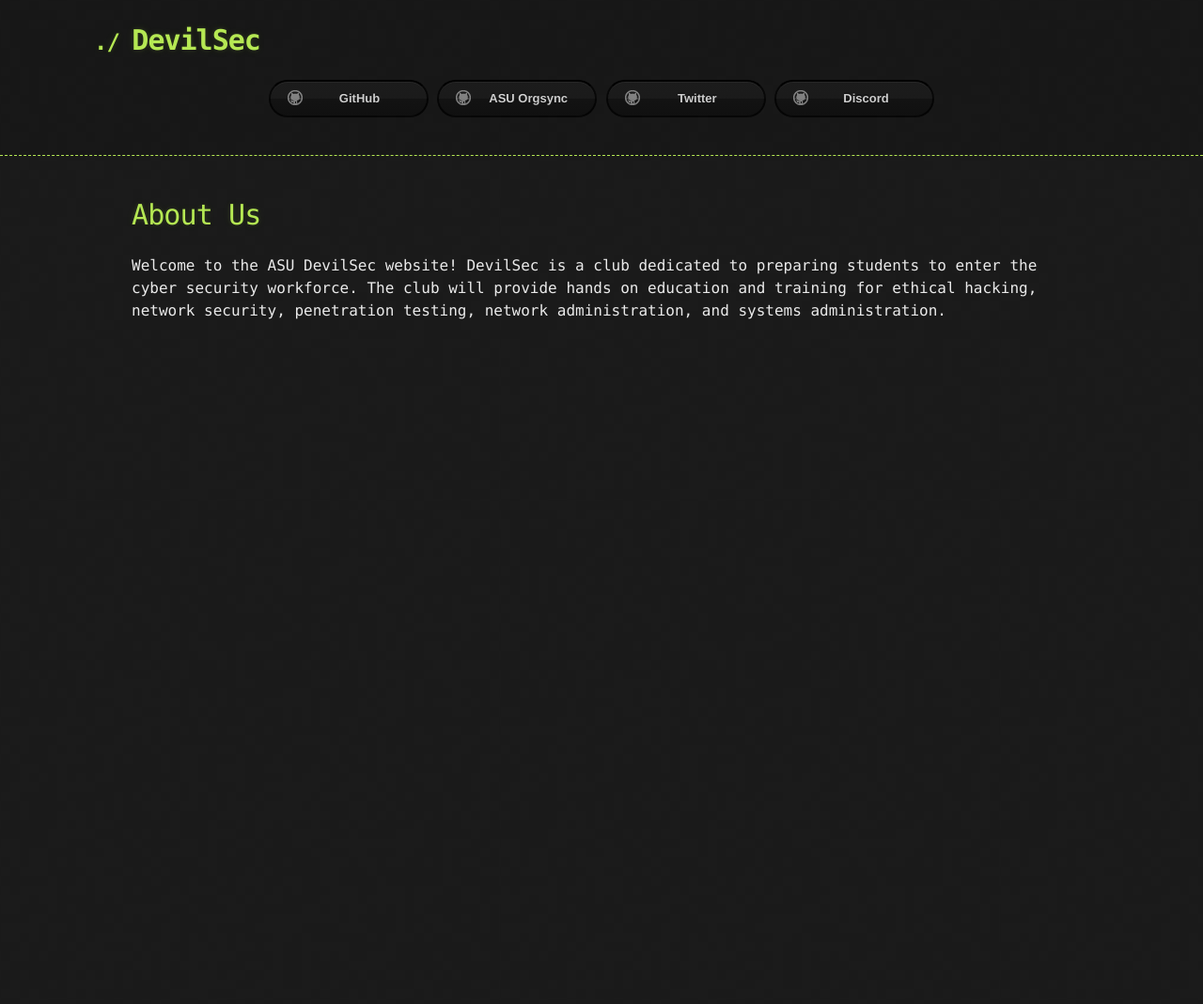
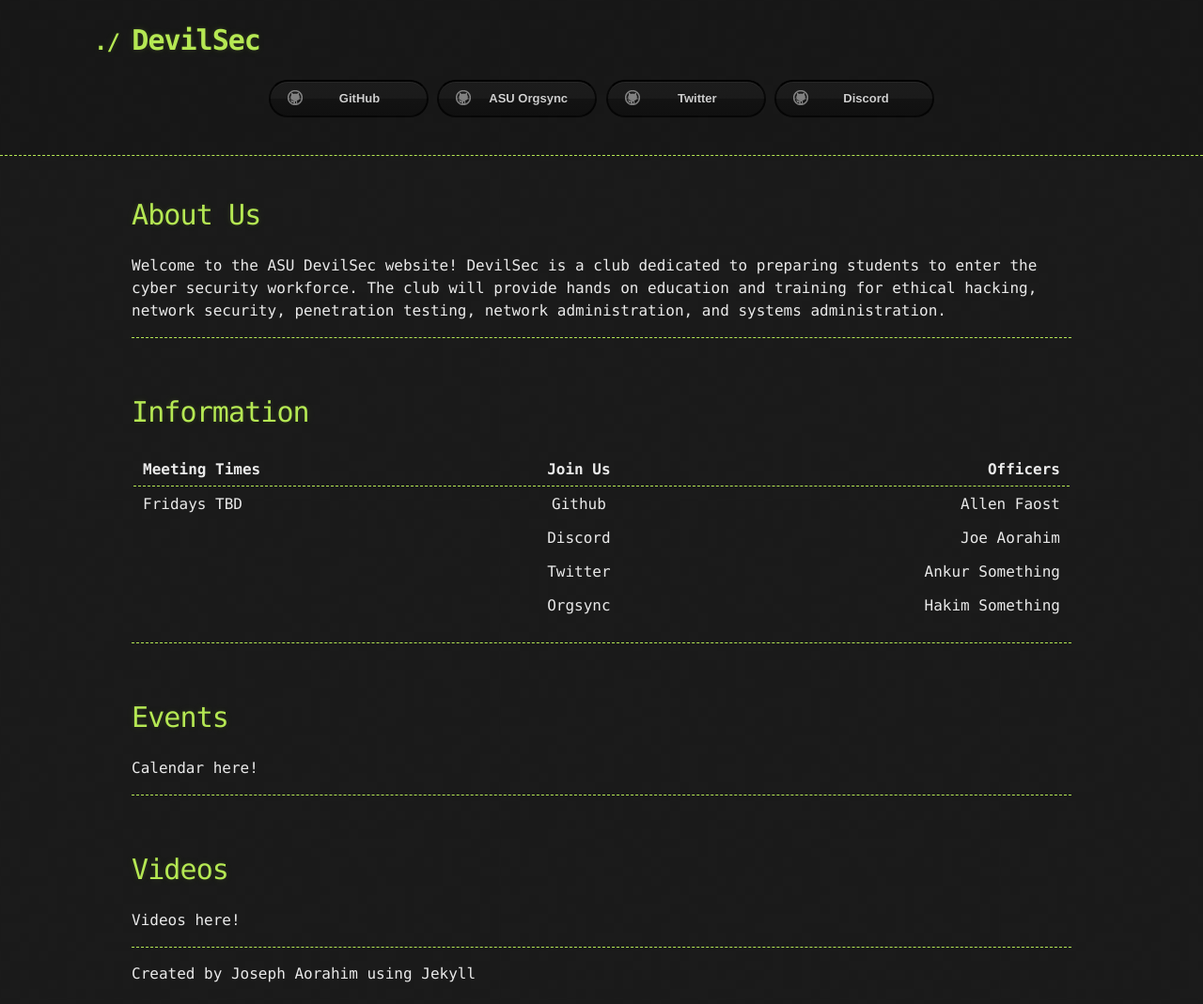
Before and after one commit to josephaorahim/asu_devilsec_website, a Jekyll site: the page built from index.md, in a window 1280 px wide. Shown: the whole page at 94% size. Built offline with Jekyll 4.4.1, drawn with Linux system fonts in a browser that asks for light colours; the repository's description, which GitHub fills in, is left out; our own code applies the rules of GitHub Pages for plain Markdown files; before the commit the page ends 900 px from its top, so only the background shows below that.

Commit message:
cleaning up before meeting

```diff
--- a/index.md
+++ b/index.md
@@ -5,3 +5,33 @@ layout: default
 # About Us
 
 Welcome to the ASU DevilSec website! DevilSec is a club dedicated to preparing students to enter the cyber security workforce. The club will provide hands on education and training for ethical hacking, network security, penetration testing, network administration, and systems administration.
+
+
+
+***
+<br>
+# Information
+
+| Meeting Times        | Join Us          | Officers |
+|:-------------|:------------------:|------:|
+|      Fridays TBD     | Github | Allen Faost |
+|  |  Discord | Joe Aorahim |
+|            | Twitter      | Ankur Something  |
+|            | Orgsync | Hakim Something|
+
+
+***
+<br>
+# Events
+
+Calendar here!
+
+***
+<br>
+# Videos
+
+Videos here!
+
+***
+
+Created by Joseph Aorahim using Jekyll
```
Also changed, not shown: 1 other file.
